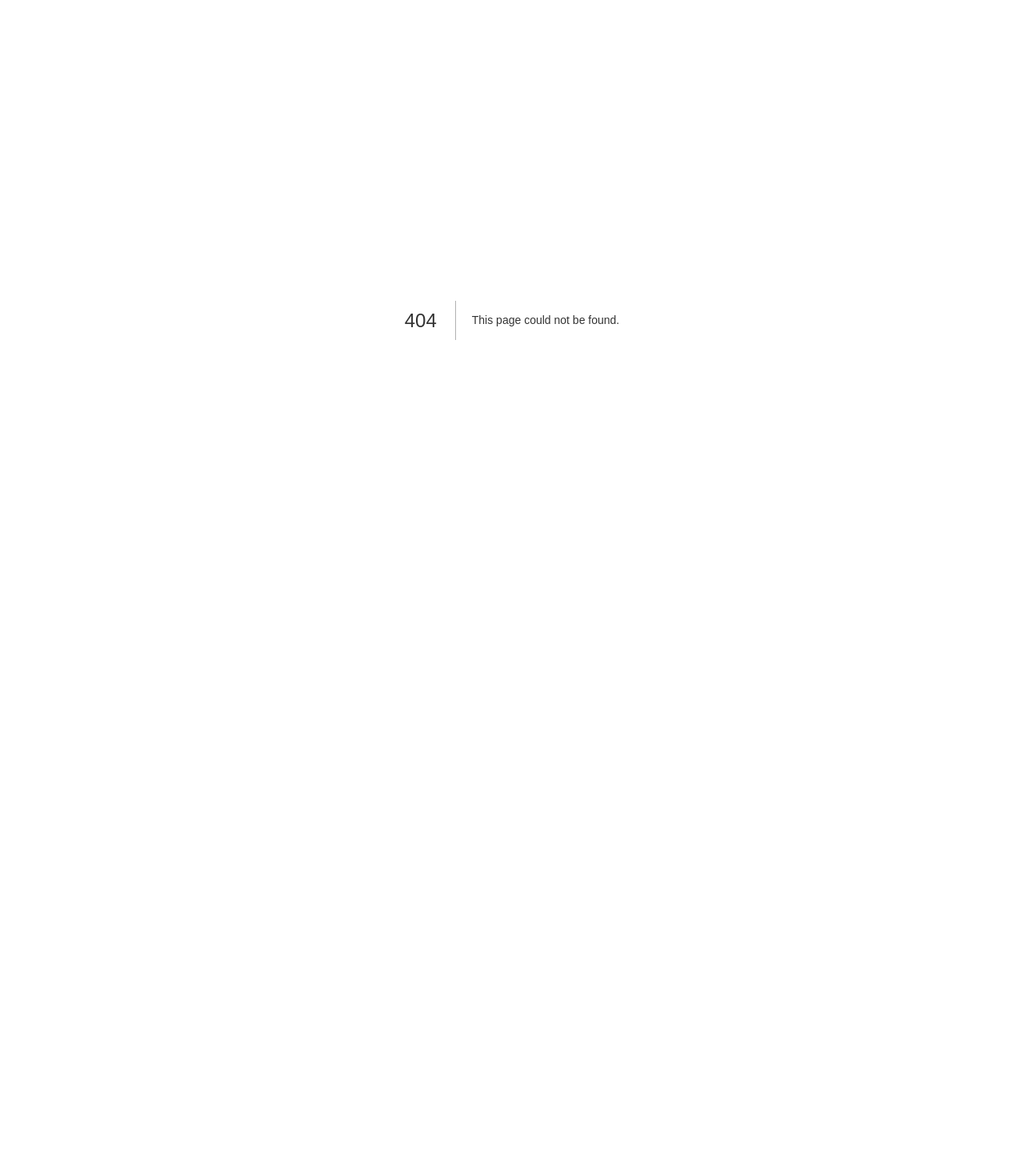
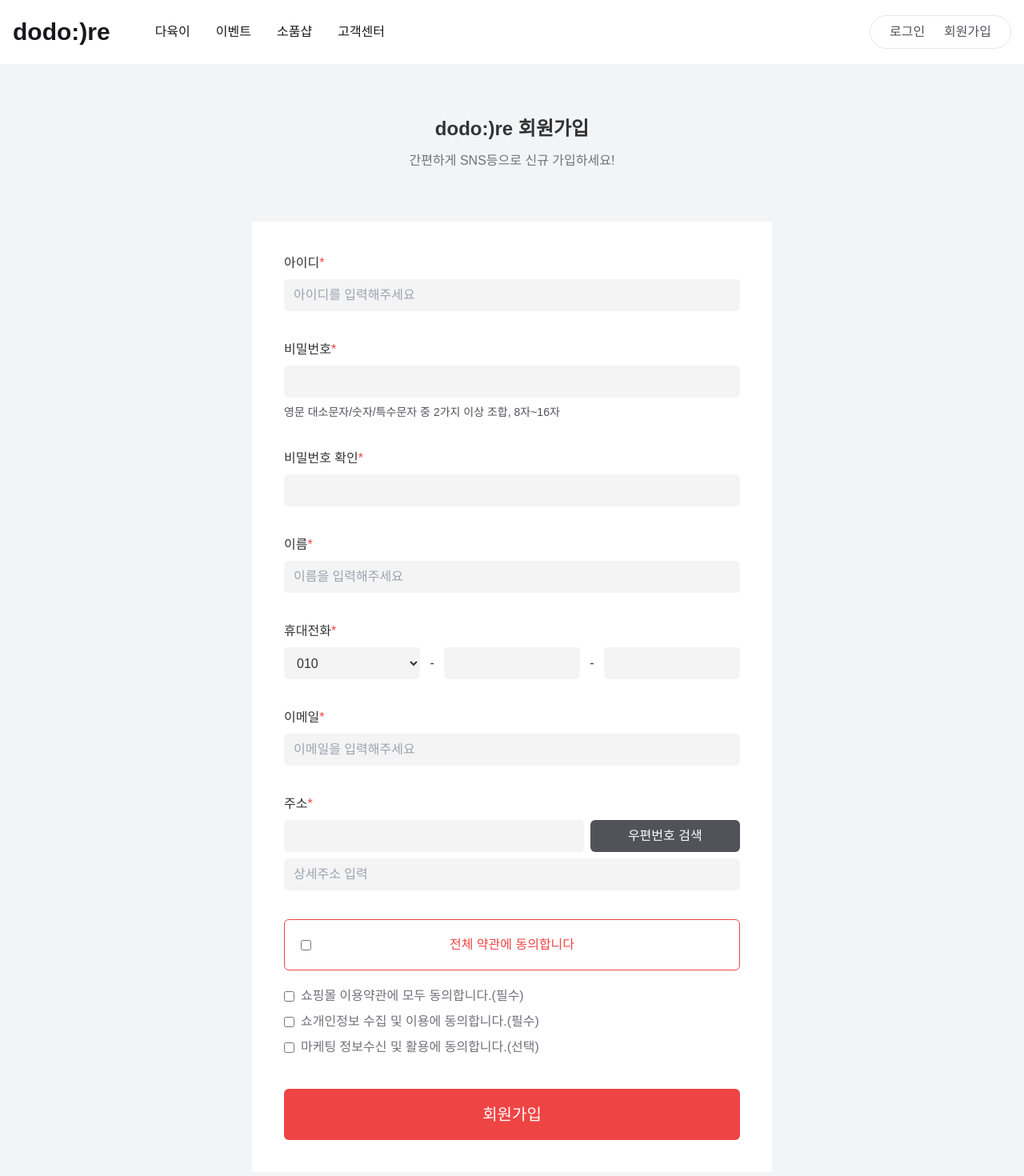
Before and after one commit to ChanGeunPark/dodory, a Next.js app: page /join in a window 1280 px wide. Before the commit this address had no page. Shown: the top 1470 px of the page at 80% size. Before the commit the page ends 800 px from the top, so only its background shows below. Built offline with nearby package versions, Linux system fonts and the light colour scheme.

Commit message:
create join

```diff
--- a/components/Footer.tsx
+++ b/components/Footer.tsx
@@ -2,7 +2,7 @@
 
 export default function Footer(){
   return(
-    <footer className='py-16 bg-gray-100 border-t border-zinc-100'>
+    <footer className='py-16 bg-gray-100 border-t border-zinc-100 '>
         <div className='container mx-auto flex justify-between'>
           <div className='flex flex-col'>
             <h2 className='text-2xl mb-5 font-semibold text-zinc-700'>DODO:&#41;re</h2>
--- /dev/null
+++ b/components/Input.tsx
@@ -0,0 +1,26 @@
+
+
+interface InputProps {
+  label:string;
+  name:string;
+  important?:boolean;
+  moreText?:string;
+  [key:string]:any;
+}
+
+export default function Input({label,register,important,name,moreText,...rest}:InputProps){
+  return(
+    <div>
+      <label htmlFor={name}>{label}{important ? <span className='text-red-500'>*</span> : null}</label>
+      <input
+        id={name}
+        {...register}
+        {...rest}
+        className="w-full h-10 rounded-md bg-zinc-100 mt-2 px-3 outline-none focus:ring-2 focus:ring-red-400"
+      />
+      {moreText ? (
+        <p className='text-sm mt-2 text-zinc-600'>{moreText}</p>
+      ):null}
+    </div>
+  )
+}
--- /dev/null
+++ b/components/Layout.js
@@ -0,0 +1,14 @@
+import Navbar from '../components/Navbar';
+import Footer from '../components/Footer';
+
+export default function Layout({children}){
+  return(
+    <>
+      <Navbar/>
+      <div>
+        {children}
+      </div>
+      <Footer/>
+    </>
+  )
+}
--- a/components/Navbar.tsx
+++ b/components/Navbar.tsx
@@ -59,10 +59,10 @@
           "flex text-white space-x-6 border border-whitea px-6 py-2 rounded-full font-medium",
           ScrollY > 1 ? "text-zinc-900 border-none" : ""
         )}>
-              <Link href="/enter">
+              <Link href="/login">
                 <a className={cls(ScrollY < 1 && router.pathname == "/" ? "text-white" : "text-zinc-600")}>로그인</a>
               </Link>
-              <Link href="/">
+              <Link href="/join">
                 <a className={cls(ScrollY < 1 && router.pathname == "/" ? "text-white" : "text-zinc-600")}>회원가입</a>
               </Link>
         </div>
--- a/pages/_app.tsx
+++ b/pages/_app.tsx
@@ -1,8 +1,13 @@
 import '../styles/globals.css'
 import type { AppProps } from 'next/app'
+import Layout from '../components/Layout'
 
 function MyApp({ Component, pageProps }: AppProps) {
-  return <Component {...pageProps} />
+  return (
+  <Layout>
+    <Component {...pageProps} />
+  </Layout>
+  )
 }
 
 export default MyApp
--- a/pages/index.tsx
+++ b/pages/index.tsx
@@ -16,8 +16,6 @@
 
   return (
     <div>
-      <Navbar/>
-
       <div className='w-full absolute z-20 h-96 bg-gradient-to-b from-gray-800 to-transparent mix-blend-multiply'>
         <span className='hidden'>shadow</span>
       </div>
--- /dev/null
+++ b/pages/join.tsx
@@ -0,0 +1,122 @@
+import Input from '../components/Input';
+
+const tels = ['010','02','031','032','033','041','042','043','051','052','053','054','055','063','061','062','064'];
+
+
+
+
+
+export default function Join(){
+
+
+
+
+
+
+
+
+  return(
+    <div className='bg-gray-100 py-16'>
+      <article className='w-[650px] max-w-full mx-auto'>
+        <div className='pb-16 text-center'>
+          <h1 className='text-2xl font-semibold'>dodo:&#41;re 회원가입</h1>
+          <p className='mt-3 text-zinc-500'>간편하게 SNS등으로 신규 가입하세요!</p>
+        </div>
+
+        <form action="" className='bg-white p-10'>
+          <div>
+            <Input
+              label='아이디'
+              name="user_id"
+              placeholder="아이디를 입력해주세요"
+              important={true}
+              type="text"
+            />
+          </div>
+
+          <div className='mt-9'>
+            <Input
+                label='비밀번호'
+                name="user_pw"
+                important={true}
+                type="password"
+                moreText='영문 대소문자/숫자/특수문자 중 2가지 이상 조합, 8자~16자'
+            />
+          </div>
+
+          <div className='mt-9'>
+          <Input
+                label='비밀번호 확인'
+                name="user_pw_check"
+                important={true}
+                type="password"
+          />
+          </div>
+
+          <div className='mt-9'>
+          <Input
+                label='이름'
+                name="user_name"
+                important={true}
+                type="text"
+                placeholder="이름을 입력해주세요"
+          />
+          </div>
+
+          <div className='mt-9'>
+            <label htmlFor="">휴대전화<span className='text-red-500'>*</span></label>
+            <div className='flex items-center'>
+              <select className='w-full h-10 rounded-md bg-zinc-100 mt-2 px-3 outline-none focus:ring-2 focus:ring-red-400' id="num1">
+                {tels.map((x,i)=>(
+                  <option id={x} value={x}>{x}</option>
+                ))}
+              </select>
+              <span className='px-3 mt-2'>-</span>
+              <input type="text" className='w-full h-10 rounded-md bg-zinc-100 mt-2 px-3 outline-none focus:ring-2 focus:ring-red-400' id="num2" />
+              <span className='px-3 mt-2'>-</span>
+              <input type="text" className='w-full h-10 rounded-md bg-zinc-100 mt-2 px-3 outline-none focus:ring-2 focus:ring-red-400' id="num3"/>
+            </div>
+          </div>
+
+          <div className='mt-9'>
+          <Input
+                label='이메일'
+                name="email"
+                important={true}
+                type="email"
+                placeholder="이메일을 입력해주세요"
+          />
+          </div>
+
+          <div className='mt-9'>
+            <label htmlFor="">주소<span className='text-red-500'>*</span></label>
+            <div className='flex items-center space-x-2'>
+              <input type="text" className='w-2/3 h-10 rounded-md bg-zinc-100 mt-2 px-3 outline-none focus:ring-2 focus:ring-red-400' name="address" />
+              <button type="button" className='w-1/3 h-10 rounded-md bg-zinc-600 mt-2 px-3 outline-none text-white'>우편번호 검색</button>
+            </div>
+            <input type="text" className='w-full h-10 rounded-md bg-zinc-100 mt-2 px-3 outline-none focus:ring-2 focus:ring-red-400' name="address_more" placeholder='상세주소 입력' />
+          </div>
+
+          <div className='mt-9'>
+            <label className='h-16 flex items-center justify-center border border-red-500 w-full rounded-md relative cursor-pointer'>
+              <input type="checkbox" className='absolute left-5' />
+              <h3 className='text-red-500'>전체 약관에 동의합니다</h3>
+            </label>
+            <div>
+              <div className='flex items-center mt-5'>
+              <input type="checkbox" /><label htmlFor="" className='text-zinc-500 ml-2'>쇼핑몰 이용약관에 모두 동의합니다.(필수)</label>
+              </div>
+              <div className='flex items-center mt-2'>
+              <input type="checkbox" /><label htmlFor="" className='text-zinc-500 ml-2'>쇼개인정보 수집 및 이용에 동의합니다.(필수)</label>
+              </div>
+              <div className='flex items-center mt-2'>
+              <input type="checkbox" /><label htmlFor="" className='text-zinc-500 ml-2'>마케팅 정보수신 및 활용에 동의합니다.(선택)</label>
+              </div>
+            </div>
+          </div>
+          <button type="submit" className='w-full h-16 bg-red-500 text-white text-xl mt-10 rounded-md'>회원가입</button>
+        </form>
+      </article>
+    </div>
+  )
+}
--- a/pages/enter.tsx
+++ b/pages/login.tsx
@@ -1,14 +1,10 @@
-import Footer from '../components/Footer';
-import Navbar from '../components/Navbar';
 
 
-
-export default function Enter(){
+export default function Login(){
   return(
     <div>
-      <Navbar/>
-      <div className='bg-[#F9F9F9] mb-16 min-h-[700px] flex justify-center items-center flex-col'>
-        <div className='py-16'>
+      <div className='bg-[#F9F9F9] min-h-[700px] flex justify-center items-center flex-col border'>
+        <div className='pb-16'>
             <h1 className='font-semibold text-2xl text-center'>dodo:&#41;re 로그인</h1>
             <p className='font-medium text-zinc-500 text-center mt-2'>dodore에 오신것을 진심으로 환영합니다</p>
         </div>
@@ -28,7 +24,6 @@
         </article>
 
       </div>
-      <Footer/>
     </div>
   )
 }
```
Also changed, not shown: 1 other file (tests, documents, lock files or other folders).
